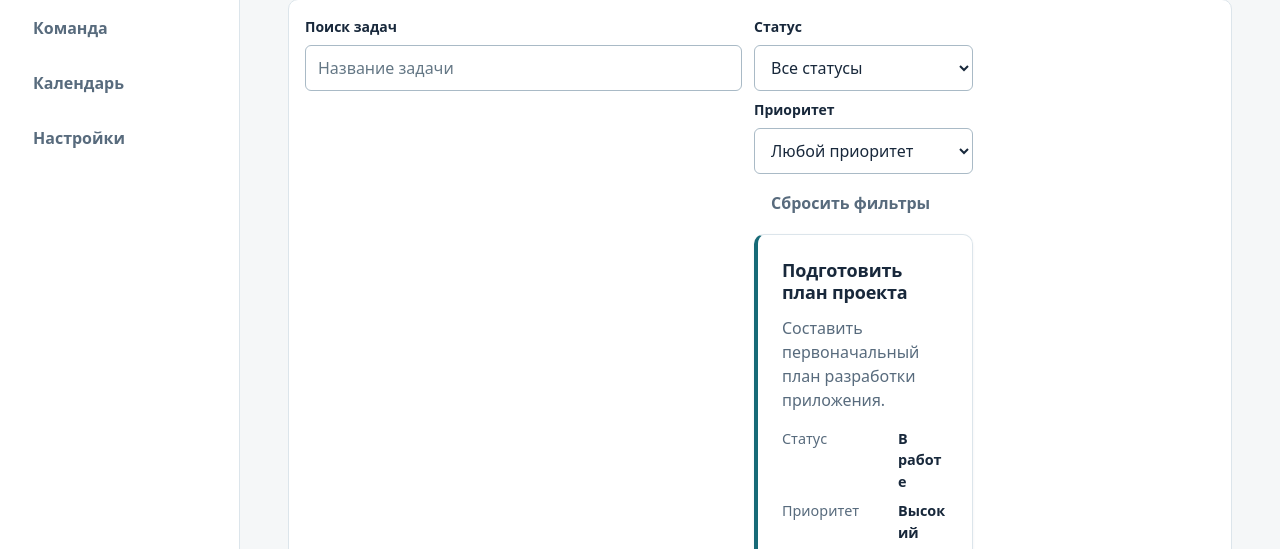
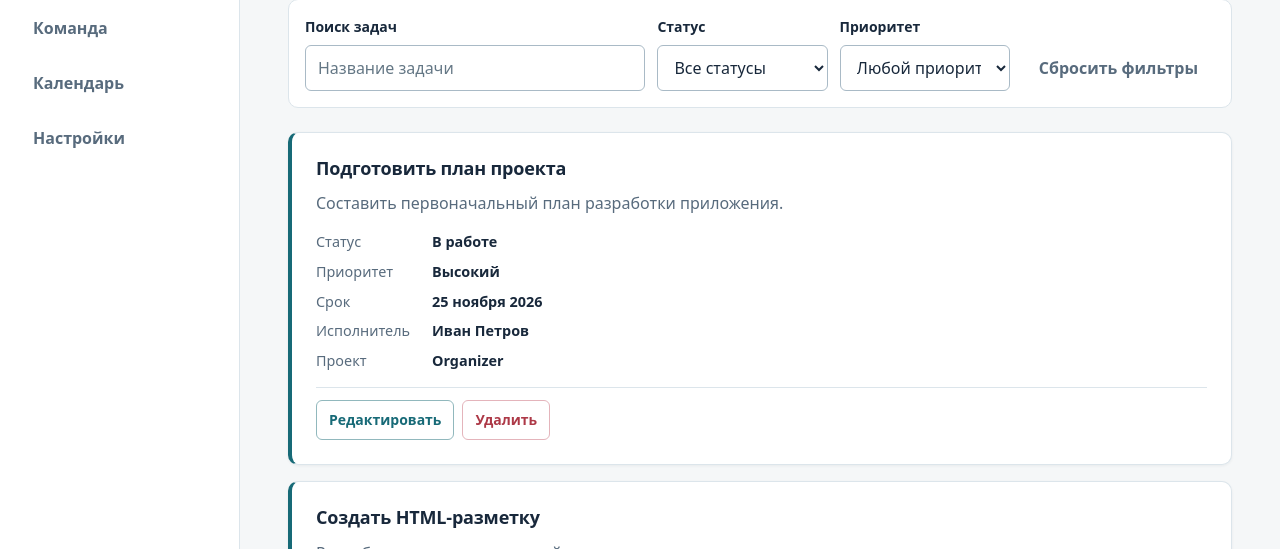
Before and after one commit to vsim1964/organizer, a plain HTML site: page index.html in a window 1280 px wide. Shown: the part 194-743 px from the top of the page. Drawn offline with Linux system fonts and the light colour scheme.

Commit message:
fix(html): корректно вложить элементы select в поля фильтрации

```diff
--- a/index.html
+++ b/index.html
@@ -115,23 +115,26 @@
               <div class="task-filters__field">
                 <label class="task-filters__label" for="taskStatusFilter">Статус</label>
                 <select class="task-filters__control" id="taskStatusFilter" name="status">
-              </div>
                   <option value="">Все статусы</option>
                   <option value="planned">Запланирована</option>
                   <option value="progress">В работе</option>
                   <option value="done">Завершена</option>
                 </select>
+              </div>
 
               <div class="task-filters__field">
                 <label class="task-filters__label" for="taskPriorityFilter">Приоритет</label>
                 <select class="task-filters__control" id="taskPriorityFilter" name="priority">
-              </div>
                   <option value="">Любой приоритет</option>
                   <option value="low">Низкий</option>
                   <option value="medium">Средний</option>
                   <option value="high">Высокий</option>
                 </select>
-              <div class="task-filters__actions"><button class="button button--quiet" type="reset">Сбросить фильтры</button></div>
+              </div>
+
+              <div class="task-filters__actions">
+                <button class="button button--quiet" type="reset">Сбросить фильтры</button>
+              </div>
             </form>
 
             <!-- СПИСОК ЗАДАЧ. Каждая задача — отдельный article. -->
```
Lines whose indentation alone changed are shown as unchanged.
